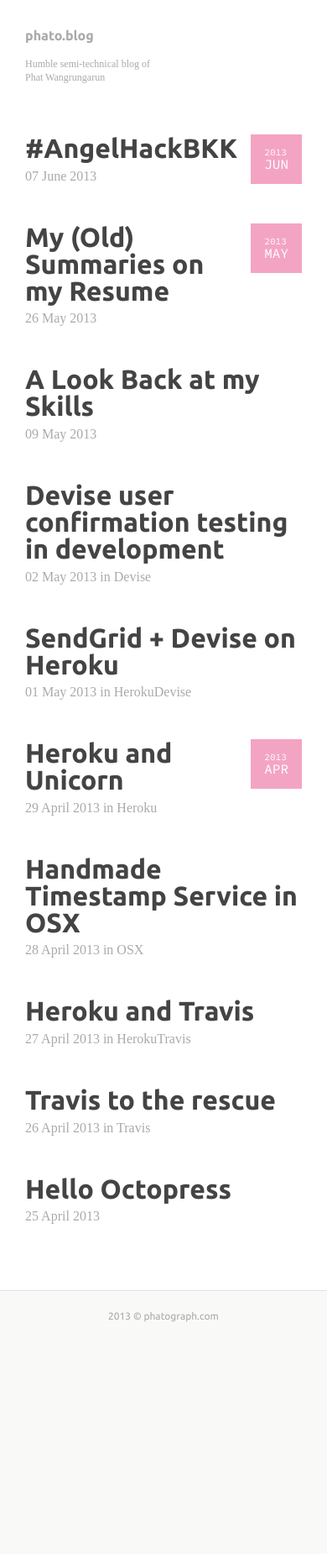
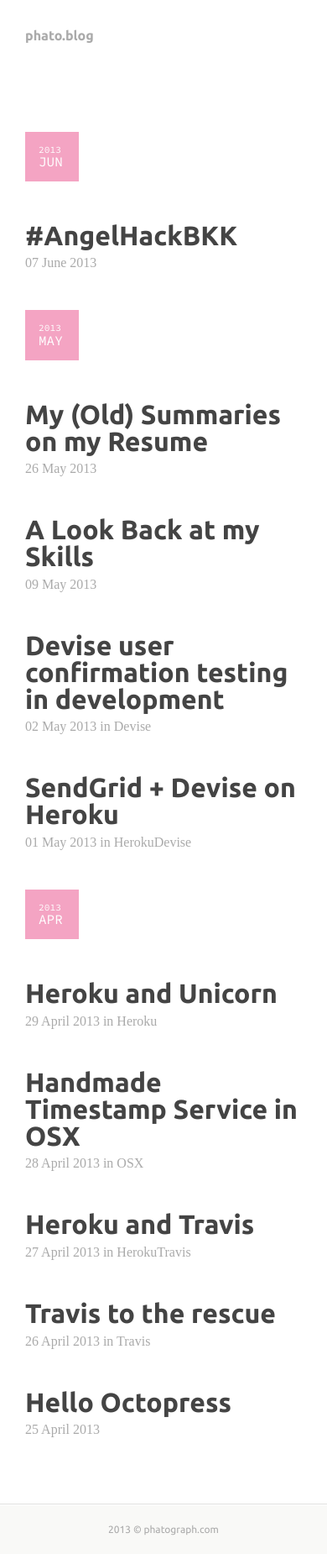
Before and after one commit to phatograph/blog, a Jekyll site: the page built from archives/index.html, in a window 390 px wide. Shown: the whole page at 84% size. Built offline with Jekyll 4.4.1, drawn with Linux system fonts in a browser that asks for light colours; some web fonts are replaced; Markdown is read by kramdown in place of the engine named in the settings; comment, search, counter and statistics services are not loaded; before the commit the page ends 1596 px from its top, so only the background shows below that.

Commit message:
Tablet view

```diff
--- a/_layouts/default.html
+++ b/_layouts/default.html
@@ -18,7 +18,7 @@
       <div class="container">
         <div class="info">
           <div class="text">
-            <h1><a href="/{{ site.baseur l}}">phato.blog</a></h1>
+            <h1><a href="{{ site.baseur l}}">phato.blog</a></h1>
             <p>Humble semi-technical blog of Phat Wangrungarun</p>
           </div>
           <p class="links">
--- a/assets/stylesheets/style.css
+++ b/assets/stylesheets/style.css
@@ -146,10 +146,10 @@
 }
 /* line 27, ../../_sass/style.scss */
 body a {
-  -webkit-transition: color 0.4s;
-  -moz-transition: color 0.4s;
-  -o-transition: color 0.4s;
-  transition: color 0.4s;
+  -webkit-transition: color 0.4s, opacity 0.4s;
+  -moz-transition: color 0.4s, opacity 0.4s;
+  -o-transition: color 0.4s, opacity 0.4s;
+  transition: color 0.4s, opacity 0.4s;
   color: #444444;
   text-decoration: none;
 }
@@ -424,51 +424,92 @@
   /* line 281, ../../_sass/style.scss */
   div.content div.info div.text {
     float: left;
-    width: 170px;
+    width: 200px;
   }
   /* line 286, ../../_sass/style.scss */
   div.content div.info p.links {
     float: right;
+    margin-top: 0;
     text-align: right;
-    margin-top: 0;
   }
   /* line 295, ../../_sass/style.scss */
+  div.content div.posts div.post h3 {
+    word-wrap: break-word;
+  }
+  /* line 299, ../../_sass/style.scss */
   div.content div.posts div.post div.archive-date {
     position: static;
+    margin: 0 0 1em 1em;
     float: right;
-    margin: 0 0 10px 10px;
   }
-  /* line 302, ../../_sass/style.scss */
+  /* line 306, ../../_sass/style.scss */
   div.content div.posts div.post div.archive-date a p.year {
     font-size: 0.7em;
   }
-  /* line 306, ../../_sass/style.scss */
+  /* line 310, ../../_sass/style.scss */
   div.content div.posts div.post div.archive-date a p.month {
     font-size: 1em;
   }
 }
 @media (max-width: 767px) {
-  /* line 318, ../../_sass/style.scss */
+  /* line 322, ../../_sass/style.scss */
   body {
     font-size: 16px;
   }
 
-  /* line 322, ../../_sass/style.scss */
+  /* line 326, ../../_sass/style.scss */
   .container {
     width: auto;
     margin: 0;
   }
 
-  /* line 327, ../../_sass/style.scss */
+  /* line 331, ../../_sass/style.scss */
   div.content {
     padding: 30px;
   }
-  /* line 330, ../../_sass/style.scss */
+  /* line 334, ../../_sass/style.scss */
+  div.content div.info {
+    padding-bottom: 30px;
+  }
+  /* line 337, ../../_sass/style.scss */
+  div.content div.info div.text {
+    float: none;
+  }
+  /* line 339, ../../_sass/style.scss */
+  div.content div.info div.text p {
+    display: none;
+  }
+  /* line 342, ../../_sass/style.scss */
+  div.content div.info p.links {
+    float: none;
+    text-align: left;
+    margin-top: 15px;
+  }
+  /* line 349, ../../_sass/style.scss */
   div.content div.posts {
     padding-bottom: 30px;
   }
+  /* line 353, ../../_sass/style.scss */
+  div.content div.posts div.post h3 {
+    word-wrap: break-word;
+  }
+  /* line 357, ../../_sass/style.scss */
+  div.content div.posts div.post div.archive-date {
+    position: static;
+    margin: 0 0 3em 0;
+    width: 4em;
+    float: none;
+  }
+  /* line 365, ../../_sass/style.scss */
+  div.content div.posts div.post div.archive-date a p.year {
+    font-size: 0.7em;
+  }
+  /* line 369, ../../_sass/style.scss */
+  div.content div.posts div.post div.archive-date a p.month {
+    font-size: 1em;
+  }
 
-  /* line 335, ../../_sass/style.scss */
+  /* line 379, ../../_sass/style.scss */
   div.footer {
     padding: 20px 0;
   }
```
Also changed, not shown: _sass/style.scss (+48 -4 lines).
